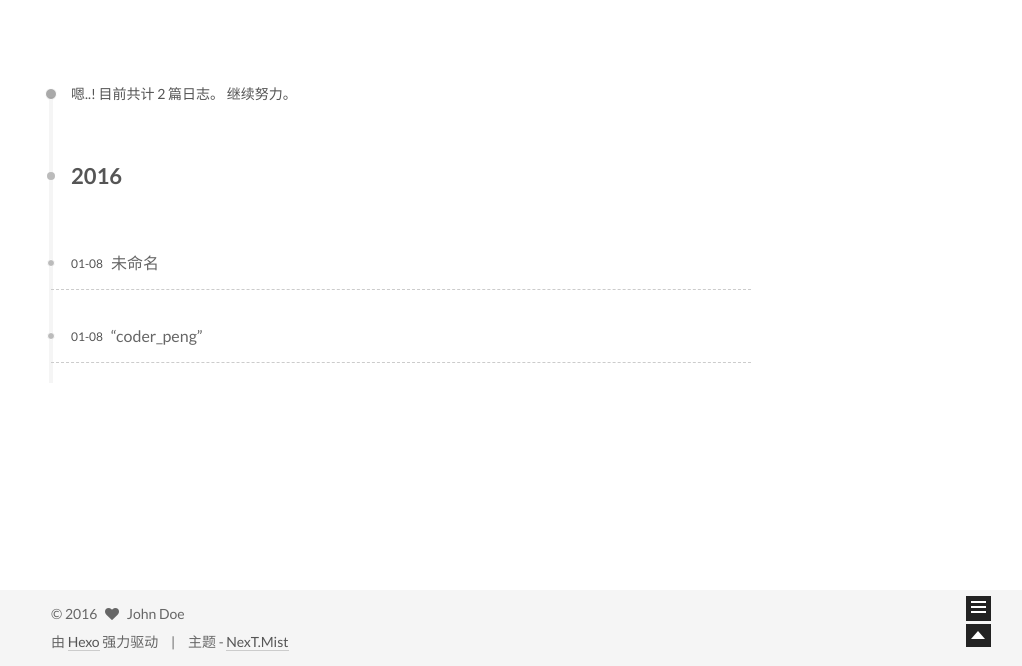
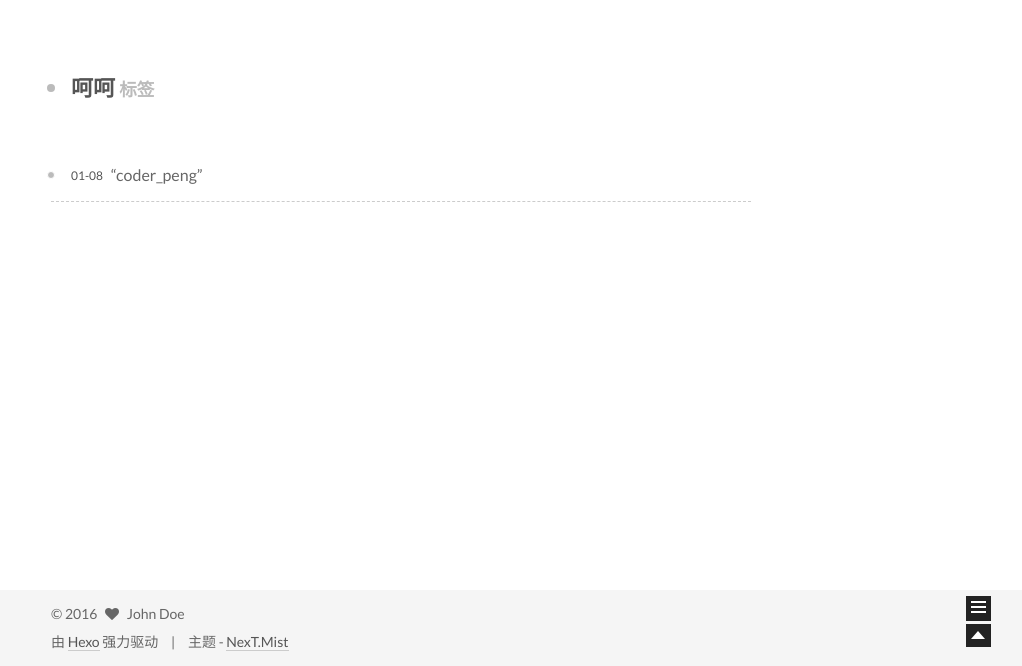
Before and after one commit to pengyunge/coderpeng.github.io, a plain HTML site: page tags/呵呵/index.html in a window 1280 px wide. Shown: the part 134-800 px from the top of the page, without its empty margins (239-1261 px from the left). Drawn offline with Linux system fonts and the light colour scheme.

Commit message:
呵呵
呵呵

```diff
--- a/archives/2016/01/index.html
+++ b/tags/呵呵/index.html
@@ -54,7 +54,7 @@
 <meta name="description" content="pian">
 <meta property="og:type" content="website">
 <meta property="og:title" content="coderpeng">
-<meta property="og:url" content="http://yoursite.com/archives/2016/01/index.html">
+<meta property="og:url" content="http://yoursite.com/tags/呵呵/index.html">
 <meta property="og:site_name" content="coderpeng">
 <meta property="og:description" content="pian">
 <meta name="twitter:card" content="summary">
@@ -71,7 +71,7 @@
   };
 </script>
 
-  <title> 归档 | coderpeng </title>
+  <title> 标签: 呵呵 | coderpeng </title>
 </head>
 
 <body itemscope itemtype="http://schema.org/WebPage" lang="zh-Hans">
@@ -92,7 +92,7 @@
 
 
 
-  <div class="container one-column  page-archive ">
+  <div class="container one-column ">
     <div class="headband"></div>
 
     <header id="header" class="header" itemscope itemtype="http://schema.org/WPHeader">
@@ -170,67 +170,13 @@
         <div id="content" class="content">
 
 
-  <section id="posts" class="posts-collapse">
-    <span class="archive-move-on"></span>
-
-    <span class="archive-page-counter">
-
-
-
-
-
-      嗯..! 目前共计 2 篇日志。 继续努力。
-    </span>
-
-
-
-
-
-
-
-
-
-        <div class="collection-title">
-          <h2 class="archive-year motion-element" id="archive-year-2016">2016</h2>
-        </div>
-
-
-
-
-
-  <article class="post post-type-normal" itemscope itemtype="http://schema.org/Article">
-    <header class="post-header">
-
-      <h1 class="post-title">
-
-            <a class="post-title-link" href="/2016/01/08/hello-world/" itemprop="url">
-
-                <span itemprop="name">未命名</span>
-
-            </a>
-
-      </h1>
-
-      <div class="post-meta">
-        <time class="post-time" itemprop="dateCreated"
-              datetime="2016-01-08T19:33:00+08:00"
-              content="2016-01-08" >
-          01-08
-        </time>
-      </div>
-
-    </header>
-  </article>
-
-
-
-
-
-
-
-
-
-
+  <div id="posts" class="posts-collapse">
+    <div class="collection-title">
+      <h2 >
+        呵呵
+        <small>标签</small>
+      </h2>
+    </div>
 
 
 
@@ -261,10 +207,7 @@
 
 
 
-
-
-  </section>
-
+  </div>
 
 
 
@@ -319,7 +262,7 @@
 
           <div class="site-state-item site-state-tags">
             <a href="/tags">
-              <span class="site-state-item-count">1</span>
+              <span class="site-state-item-count">2</span>
               <span class="site-state-item-name">标签</span>
               </a>
           </div>
@@ -418,12 +361,6 @@
 
 
 
-    <script type="text/javascript" id="motion.page.archive">
-      $('.archive-year').velocity('transition.slideLeftIn');
-    </script>
-
-
-
   <script type="text/javascript" src="/js/bootstrap.js"></script>
 
 
```
Also changed, not shown: 2016/01/08/hello-world/index.html (+1 -1 lines), 2016/01/08/“coder-peng”/index.html (+9 -8 lines), archives/2016/index.html (+1 -1 lines), archives/index.html (+1 -1 lines), index.html (+2 -1 lines).
